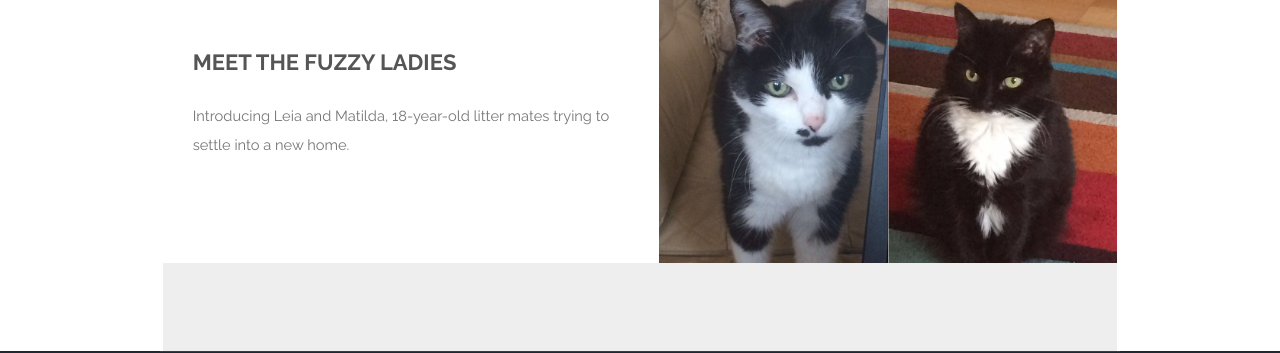
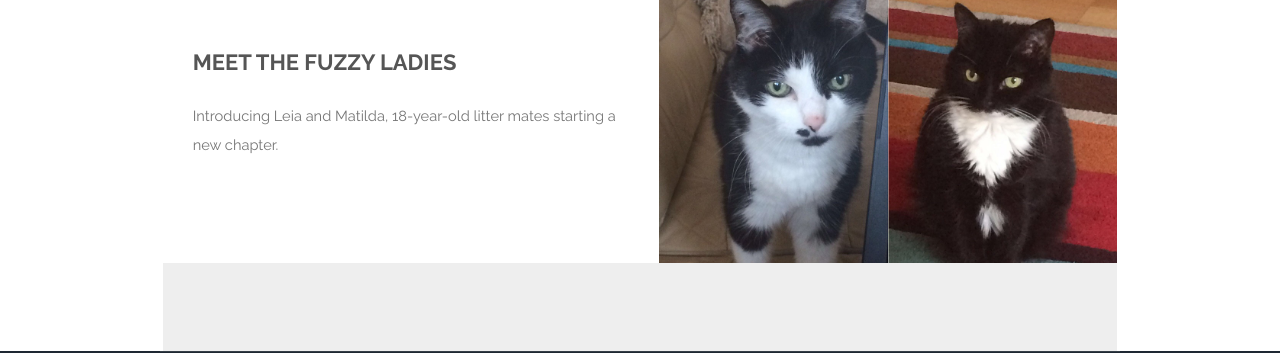
Before and after one commit to jaypalexa/leia-and-matilda, a Jekyll site: the page built from index.md, in a window 1280 px wide and 900 px high, scrolled down 2441 px. Shown: the part 346-699 px from the top of the window. Built offline with Jekyll 4.4.1, drawn with Linux system fonts in a browser that asks for light colours.

Commit message:
More changes to Meet The Fuzzy Ladies post.

```diff
--- a/index.md
+++ b/index.md
@@ -45,7 +45,7 @@ description: A photo essay by Leia and Matilda
       <span class="image"><a href="{{ site.url }}{{ site.baseurl }}/assets/images/20170306_leia_matilda.jpg"><img src="{{ site.url }}{{ site.baseurl }}/assets/images/20170306_leia_matilda.jpg" /></a></span>
       <div class="content">
         <h2>Meet The Fuzzy Ladies</h2>
-        <p>Introducing Leia and Matilda, 18-year-old litter mates trying to settle into a new home.</p>
+        <p>Introducing Leia and Matilda, 18-year-old litter mates starting a new chapter.</p>
       </div>
     </article>
   </div>
```
